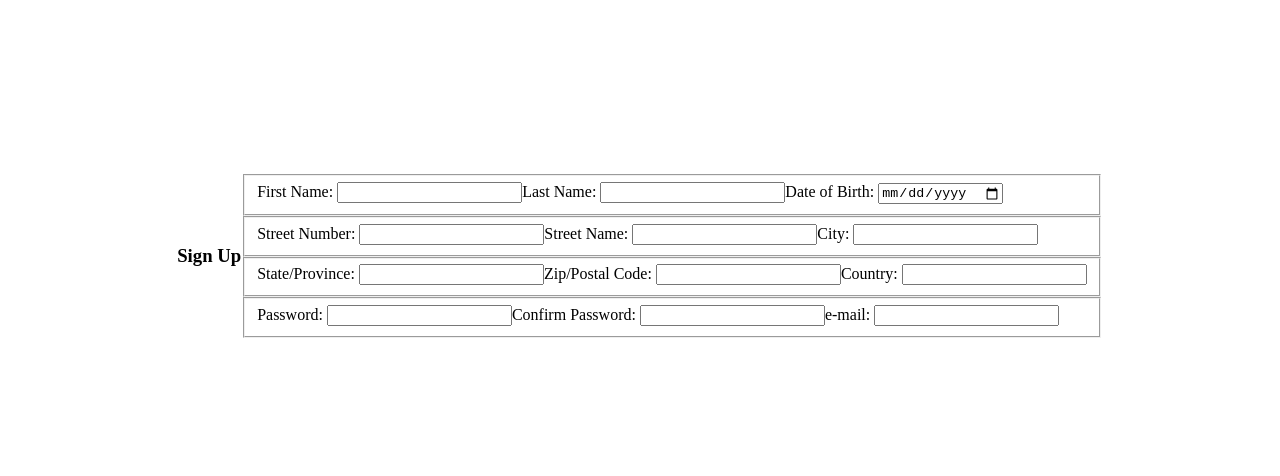
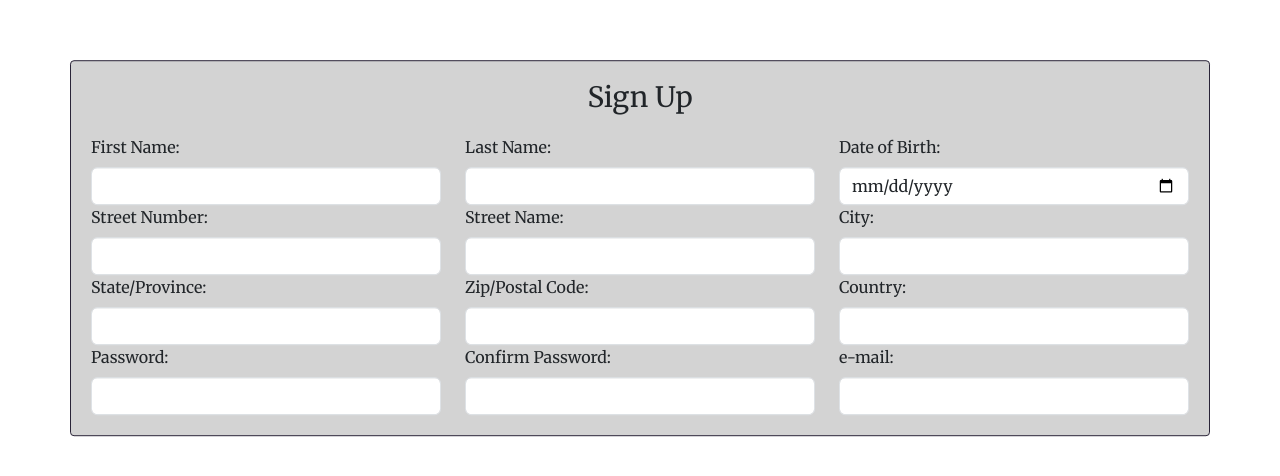
Before and after one commit to jb737/marketplace_homework, a React (Vite) app: page / in a window 1280 px wide. Shown: the part 152-628 px from the top of the page. Built offline with nearby package versions, Linux system fonts and the light colour scheme.

Commit message:
style sign up sheet

```diff
--- a/src/index.css
+++ b/src/index.css
@@ -0,0 +1,24 @@
+@import url('https://fonts.googleapis.com/css2?family=Merriweather:ital,wght@0,300;0,400;0,700;0,900;1,300;1,400;1,700;1,900&display=swap');
+
+:root {
+    --primary-color-light: #dbd8e3;
+    --primary-color-dark: #5c5470;
+    --secondary-color-light: #352f44;
+    --secondary-color-dark: #2a2438;
+}
+
+
+
+* {
+    box-sizing: border-box;
+    font-family: "Merriweather", serif;
+    font-weight: 400;
+    font-style: normal;
+}
+
+.center {
+    position: absolute;
+    top: 50%;
+    left: 50%;
+    transform: translate(-50%, -50%);
+}
--- a/src/pages/SignUpPage/SignUpPage.module.css
+++ b/src/pages/SignUpPage/SignUpPage.module.css
@@ -1,6 +1,16 @@
 .container {
-    display: flex;
-    justify-content: center;
-    align-items: center;
-    height: 100vh;
+    border: 1px solid var(--secondary-color-dark);
+    border-radius: 4px;
+    padding: 20px;
+    background-color: lightgrey;
+
+    position: absolute;
+    top: 50%;
+    left: 50%;
+    transform: translate(-50%, -50%);
 }
+
+.title {
+    text-align: center;
+    margin-bottom: 20px;
+}
--- a/src/pages/SignUpPage/SignUpPage.tsx
+++ b/src/pages/SignUpPage/SignUpPage.tsx
@@ -23,11 +23,10 @@ const SignUpPage = (): JSX.Element => {
         country: "",
     });
 
-    return <Container className= {classes.container}>
+    return (
+    <Container className = {classes.container}>
         <Row>
-            <Col>
-           <h3>Sign Up</h3>
-           </Col>
+           <h3 className={classes.title}>Sign Up</h3>
         </Row>
 
         <Row>
@@ -43,7 +42,8 @@ const SignUpPage = (): JSX.Element => {
                     value = {firstName}
                     onChange = {(e) => setFirstName(e.target.value)}
                 />
-
+                </Col>
+                <Col>
             <Form.Label htmlFor = "lastName">Last Name: </Form.Label>
                 <Form.Control
                     type = "text"
@@ -52,7 +52,8 @@ const SignUpPage = (): JSX.Element => {
                     value = {lastName}
                     onChange = {(e) => setLastName(e.target.value)}
                 />
-
+                </Col>
+                <Col>
             <Form.Label htmlFor = "dateOfBirth">Date of Birth: </Form.Label>
                 <Form.Control
                     type = "date"
@@ -80,7 +81,8 @@ const SignUpPage = (): JSX.Element => {
                         }))
                     }
                     />
-
+                </Col>
+                <Col>
                     <Form.Label htmlFor = "streetName">Street Name: </Form.Label>
                     <Form.Control
                         type = "text"
@@ -93,7 +95,8 @@ const SignUpPage = (): JSX.Element => {
                         }))
                     }
                     />
-
+                </Col>
+                <Col>
                     <Form.Label htmlFor = "city">City: </Form.Label>
                     <Form.Control
                         type = "text"
@@ -125,7 +128,8 @@ const SignUpPage = (): JSX.Element => {
                         }))
                     }
                     />
-
+                </Col>
+                <Col>
                     <Form.Label htmlFor = "zip">Zip/Postal Code: </Form.Label>
                     <Form.Control
                         type = "text"
@@ -138,7 +142,8 @@ const SignUpPage = (): JSX.Element => {
                         }))
                     }
                     />
-
+                </Col>
+                <Col>
                     <Form.Label htmlFor = "country">Country: </Form.Label>
                     <Form.Control
                         type = "text"
@@ -166,7 +171,8 @@ const SignUpPage = (): JSX.Element => {
                         value = {password}
                         onChange = {(e) => setPassword(e.target.value)}
                     />
-
+                </Col>
+                <Col>
                     <Form.Label htmlFor = "confirmPassword">Confirm Password: </Form.Label>
                     <Form.Control
                         type = "confirmPassword"
@@ -175,7 +181,8 @@ const SignUpPage = (): JSX.Element => {
                         value = {confirmPassword}
                         onChange = {(e) => setConfirmPassword(e.target.value)}
                     />
-
+                </Col>
+                <Col>
                     <Form.Label htmlFor = "email">e-mail: </Form.Label>
                     <Form.Control
                         type = "email"
@@ -190,6 +197,7 @@ const SignUpPage = (): JSX.Element => {
         </Form>
         </Row>
     </Container>
-};
+)};
+
 
 export default SignUpPage;
```
Also changed, not shown: src/main.tsx (+5 -4 lines). Lines whose indentation alone changed are shown as unchanged.
